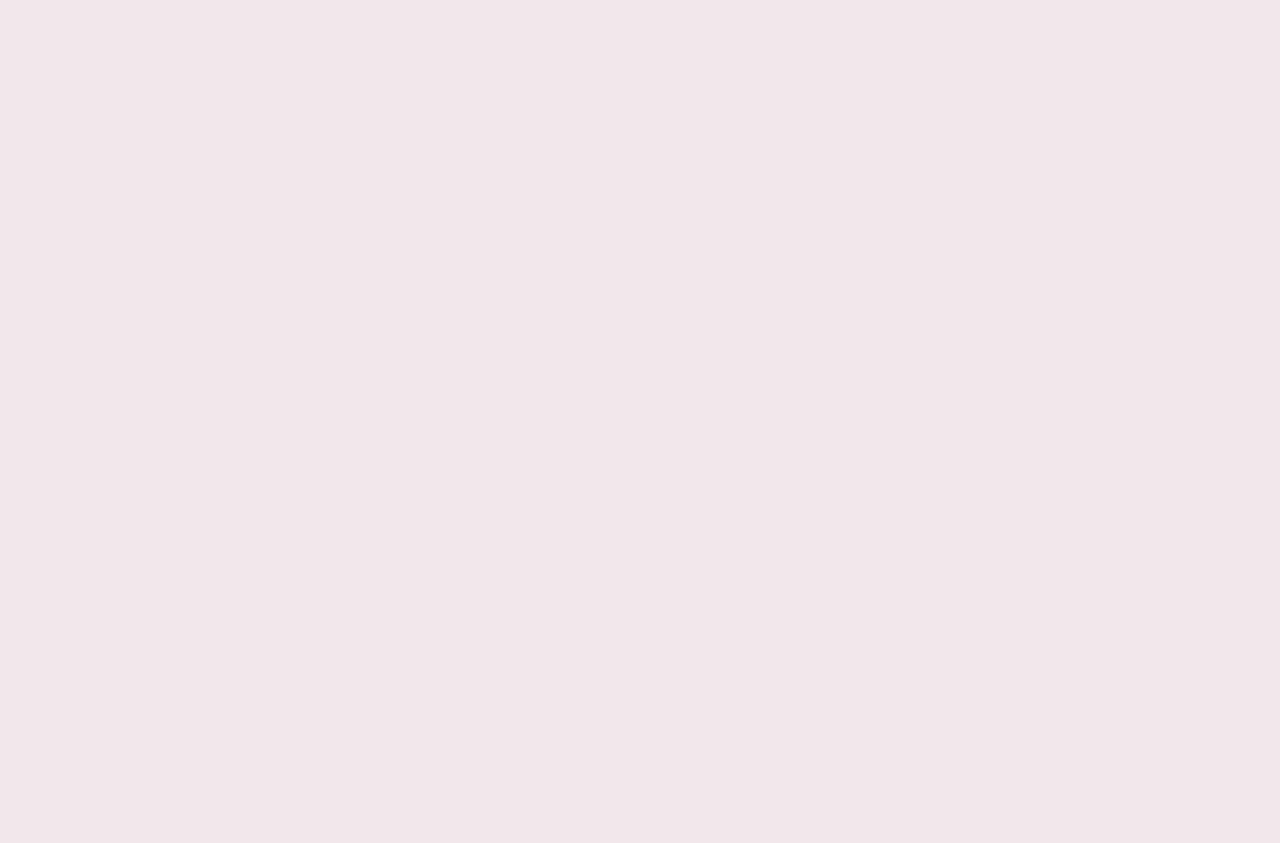
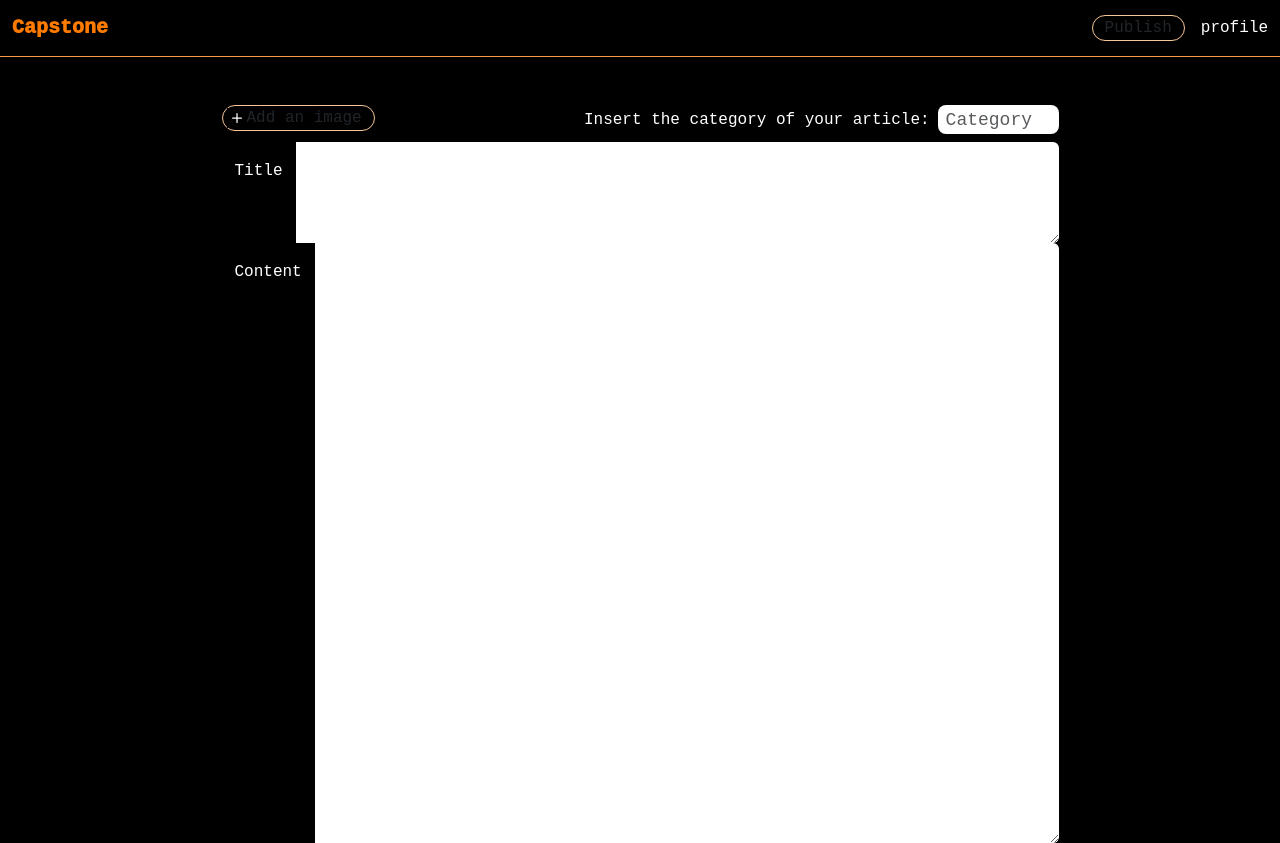
Before and after one commit to Andreea379/CAPSTONEfrontend, a React (Vite) app: page /newArticle in a window 1280 px wide. Before the commit this address had no page. Before the commit the page ends 800 px from the top, so only its background shows below. Built offline with nearby package versions, Linux system fonts and the light colour scheme.

Commit message:
new article done

```diff
--- a/src/App.css
+++ b/src/App.css
@@ -1,9 +1,17 @@
 body {
-  background-color: rgb(240, 231, 235);
-  /* font-family: "Courier New", Courier, monospace; */
-  font-family: "Roboto", sans-serif;
+  /* background-color: black; */
+  /* background-color: rgb(240, 231, 235); */
+  font-family: "Courier New", Courier, monospace;
+  /* font-family: "Roboto", sans-serif; */
 }
-
+* {
+  background-color: black;
+  color: white;
+}
+#logo {
+  color: rgb(255, 123, 0);
+  font-weight: 1000;
+}
 .pre-home-button {
   background-color: rgb(255, 123, 0);
 
@@ -14,10 +22,6 @@ body {
 }
 .pre-home-button:active {
   background-color: rgb(255, 152, 55) !important;
-}
-
-#login-form {
-  width: 300px !important;
 }
 #badge {
   box-shadow: -5px 5px 20px rgb(233, 172, 115);
@@ -32,3 +36,25 @@ body {
 .new-article-button:active {
   background-color: rgb(247, 184, 125) !important;
 }
+.title-input {
+  font-size: 50px;
+}
+.title-input:focus,
+.content-input:focus,
+.category-input:focus {
+  border: 1px solid rgb(243, 196, 153) !important;
+  box-shadow: none;
+}
+.title-input:active,
+.content-input:active,
+.category-input:active {
+  border: transparent;
+  box-shadow: none;
+}
+.content-input {
+  font-size: 20px;
+}
+.category-input {
+  font-size: 18px;
+  width: 20%;
+}
--- a/src/App.jsx
+++ b/src/App.jsx
@@ -19,8 +19,8 @@ function App() {
         <Route path="/" element={<PreHomePage />} />
         <Route path="/login" element={<Login />} />
         <Route path="/registration" element={<Registration />} />
-        {/* <Route path="/" element={<Home />} />
-        <Route path="/newArticle" element={<NewArticle />} /> */}
+        <Route path="/" element={<Home />} />
+        <Route path="/newArticle" element={<NewArticle />} />
       </Routes>
     </BrowserRouter>
   );
--- a/src/Components/NewArticle.jsx
+++ b/src/Components/NewArticle.jsx
@@ -1,4 +1,121 @@
+import {
+  Button,
+  Container,
+  FloatingLabel,
+  Form,
+  Nav,
+  Navbar,
+  NavDropdown
+} from "react-bootstrap";
+import { BsPlus, BsPlusSquare } from "react-icons/bs";
+import { useDispatch } from "react-redux";
+import { useNavigate } from "react-router-dom";
+import { newArticle } from "../redux/actions/newArticle";
+
 const NewArticle = () => {
-  return <></>;
+  const dispatch = useDispatch();
+  const navigate = useNavigate();
+  const handleSubmit = (e) => {
+    e.preventDefault();
+
+    const articleData = {
+      title: e.target.elements.title.value,
+      content: e.target.elements.content.value,
+      category: e.target.elements.category.value
+    };
+    const articleImage = e.target.elements.articleImage.files[0];
+    console.log(articleData, articleImage);
+    if (articleData.title && articleData.content && articleData.category) {
+      dispatch(newArticle(articleData, articleImage, navigate));
+    } else {
+      console.log("Please fill all the fields!");
+    }
+  };
+
+  return (
+    <Form onSubmit={handleSubmit}>
+      <div className="d-flex justify-content-center">
+        <Navbar expand="lg" className="border-bottom w-100">
+          <Container fluid>
+            <div className="d-flex align-items-center">
+              <div>
+                <Navbar.Brand id="logo">Capstone</Navbar.Brand>
+              </div>
+              <Navbar.Toggle aria-controls="basic-navbar-nav" />
+              <Navbar.Collapse id="basic-navbar-nav">
+                <Nav className="me-auto">
+                  <Nav.Link href="#home">Home</Nav.Link>
+                  <Nav.Link href="#link">Link</Nav.Link>
+                </Nav>
+              </Navbar.Collapse>
+            </div>
+            <div className="d-flex align-items-center">
+              <Button
+                className="new-article-button d-flex align-items-center rounded-pill py-0 bg-transparent text-dark me-3"
+                type="submit"
+              >
+                Publish
+              </Button>
+              {/* <Button className="new-article-button d-flex align-items-center rounded-pill py-0 bg-transparent text-dark me-3">
+                Save as draft
+              </Button> */}
+              <Nav.Link href="#home">profile</Nav.Link>
+            </div>
+          </Container>
+        </Navbar>
+      </div>
+      <Container className="d-flex justify-content-center mt-5">
+        <div className="w-75">
+          <div className="d-flex flex-row justify-content-between w-100 mb-2">
+            <div className="file-upload-button-container">
+              <Form.Control
+                type="file"
+                id="articleImage"
+                className="file-input d-none"
+              />
+              <Button
+                variant="primary"
+                onClick={() => document.getElementById("articleImage").click()}
+                className="new-article-button bg-transparent py-0 ps-1 d-flex align-items-center text-dark rounded-pill"
+              >
+                <BsPlus className="text-dark fs-5" />
+                Add an image
+              </Button>
+            </div>
+
+            <div className="d-flex justify-content-end align-items-center">
+              <p className="p-0 m-0">Insert the category of your article:</p>
+              <Form.Control
+                type="textarea"
+                id="category"
+                placeholder="Category"
+                style={{ height: "29px" }}
+                className="category-input ms-2 ps-2 border-0 rounded-3 text-dark"
+              />
+            </div>
+          </div>
+          <FloatingLabel label="Title" id="title">
+            <Form.Control
+              as="textarea"
+              placeholder="Title"
+              id="title"
+              style={{ height: "101px" }}
+              className="title-input text-dark border-0"
+            />
+          </FloatingLabel>
+
+          <FloatingLabel label="Content">
+            <Form.Control
+              as="textarea"
+              id="content"
+              placeholder="Content"
+              className="content-input text-dark border-0"
+              style={{ height: "600px" }}
+            />
+          </FloatingLabel>
+        </div>
+      </Container>
+    </Form>
+  );
 };
 export default NewArticle;
--- /dev/null
+++ b/src/redux/actions/newArticle.js
@@ -0,0 +1,63 @@
+export const NEW_ARTICLE_REQUEST = "NEW_ARTICLE_REQUEST";
+export const NEW_ARTICLE_SUCCESS = "NEW_ARTICLE_SUCCESS";
+export const NEW_ARTICLE_FAILURE = "NEW_ARTICLE_FAILURE";
+
+export const newArticleRequest = () => ({
+  type: NEW_ARTICLE_REQUEST
+});
+
+export const newArticleSuccess = (article) => ({
+  type: NEW_ARTICLE_SUCCESS,
+  payload: article
+});
+
+export const newArticleFailure = (error) => ({
+  type: NEW_ARTICLE_FAILURE,
+  payload: error
+});
+
+export const newArticle =
+  (articleData, articleImage, navigate) => async (dispatch) => {
+    dispatch(newArticleRequest());
+    const token = localStorage.getItem("token");
+    console.log(token);
+
+    if (!token) {
+      console.log("No token found. Please log in first.");
+      navigate("/login");
+    }
+
+    const formData = new FormData();
+    formData.append(
+      "article",
+      new Blob([JSON.stringify(articleData)], { type: "application/json" })
+    );
+    formData.append("articleImage", articleImage);
+
+    console.log(formData);
+    try {
+      const response = await fetch(
+        `http://localhost:8080/article/newArticle/1`,
+        {
+          method: "POST",
+          headers: {
+            Authorization: `Bearer ${token}`
+          },
+          body: formData
+        }
+      );
+      console.log(token);
+
+      if (response.ok) {
+        const article = await response.json();
+        console.log("Article pubblication response:", article);
+        dispatch(newArticleSuccess(article));
+        console.log(article);
+        navigate("/home");
+      } else {
+        throw new Error("Article pubblication Failed!");
+      }
+    } catch (error) {
+      dispatch(newArticleFailure(error.message));
+    }
+  };
--- /dev/null
+++ b/src/redux/reducers/newArticleReducer.js
@@ -0,0 +1,41 @@
+import {
+  NEW_ARTICLE_REQUEST,
+  NEW_ARTICLE_SUCCESS,
+  NEW_ARTICLE_FAILURE
+} from "../actions/newArticle";
+
+const initialState = {
+  loading: false,
+  article: [],
+  error: null
+};
+
+const newArticleReducer = (state = initialState, action) => {
+  switch (action.type) {
+    case NEW_ARTICLE_REQUEST:
+      return {
+        ...state,
+        loading: true
+      };
+
+    case NEW_ARTICLE_SUCCESS:
+      return {
+        ...state,
+        loading: false,
+        article: [...state.article, action.payload],
+        error: null
+      };
+
+    case NEW_ARTICLE_FAILURE:
+      return {
+        ...state,
+        loading: false,
+        error: action.payload
+      };
+
+    default:
+      return state;
+  }
+};
+
+export default newArticleReducer;
--- a/src/redux/store.js
+++ b/src/redux/store.js
@@ -1,10 +1,12 @@
 import { combineReducers, configureStore } from "@reduxjs/toolkit";
 import registrationReducer from "./reducers/registrationReducer";
 import loginReducer from "./reducers/loginReducer";
+import newArticleReducer from "./reducers/newArticleReducer";
 
 const rootReducer = combineReducers({
   registration: registrationReducer,
-  login: loginReducer
+  login: loginReducer,
+  newArticle: newArticleReducer
 });
 
 const store = configureStore({
```
